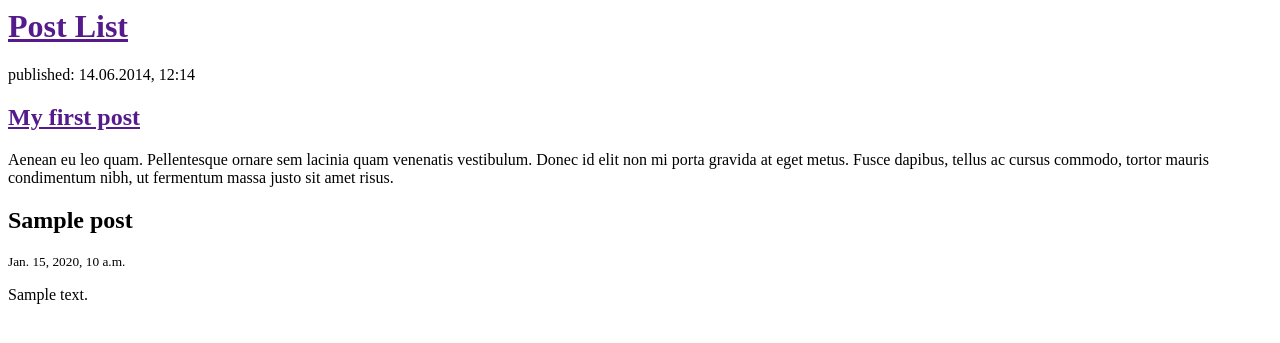
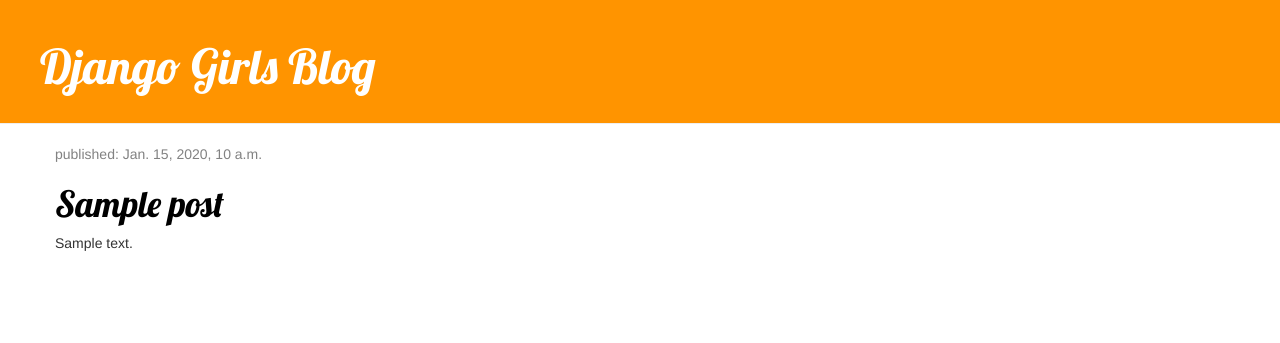
Before and after one commit to helloanh/testdjango, a Django app: template blog/templates/blog/post_list.html in a window 1280 px wide. Shown: the top 343 px of the page. Run offline with Django 3.2, Linux system fonts and the light colour scheme; the template is opened without the code that fills it: values that come from a table or form of the project are taken from there, others are empty; tables that the repository leaves empty hold one stand-in row (values such as "Sample post"); some libraries are stand-ins or nearby versions.

Commit message:
create static css file, update styling

```diff
--- /dev/null
+++ b/blog/static/css/blog.css
@@ -0,0 +1,46 @@
+.page-header {
+    background-color: #ff9400;
+    margin-top: 0;
+    padding: 20px 20px 20px 40px;
+}
+
+.page-header h1, .page-header h1 a, .page-header h1 a:visited, .page-header h1 a:active {
+    color: #ffffff;
+    font-size: 36pt;
+    text-decoration: none;
+}
+
+.content {
+    margin-left: 40px;
+}
+
+h1, h2, h3, h4 {
+    font-family: 'Lobster', cursive;
+}
+
+.date {
+    color: #828282;
+}
+
+.save {
+    float: right;
+}
+
+.post-form textarea, .post-form input {
+    width: 100%;
+}
+
+.top-menu, .top-menu:hover, .top-menu:visited {
+    color: #ffffff;
+    float: right;
+    font-size: 26pt;
+    margin-right: 20px;
+}
+
+.post {
+    margin-bottom: 70px;
+}
+
+.post h1 a, .post h1 a:visited {
+    color: #000000;
+}
--- a/blog/templates/blog/post_list.html
+++ b/blog/templates/blog/post_list.html
@@ -1,22 +1,32 @@
+{% load staticfiles %}
 <html>
     <head>
-        <title>Anh Test Blog</title>
+        <link rel="stylesheet"
+              href="//maxcdn.bootstrapcdn.com/bootstrap/3.2.0/css/bootstrap.min.css">
+        <link rel="stylesheet"
+              href="//maxcdn.bootstrapcdn.com/bootstrap/3.2.0/css/bootstrap-theme.min.css">
+        <link rel="stylesheet" href="{% static 'css/blog.css' %}">
+        <link href="//fonts.googleapis.com/css?family=Lobster&subset=latin,latin-ext" rel="stylesheet" type="text/css">
+        <title>Test Django - All Posts</title>
     </head>
     <body>
-        <div>
-            <h1><a href="">Post List</a></h1>
+        <div class="page-header">
+            <h1><a href="/">Django Girls Blog</a></h1>
         </div>
-
-        <div>
-            <p>published: 14.06.2014, 12:14</p>
-            <h2><a href="">My first post</a></h2>
-            <p>Aenean eu leo quam. Pellentesque ornare sem lacinia quam venenatis vestibulum. Donec id elit non mi porta gravida at eget metus. Fusce dapibus, tellus ac cursus commodo, tortor mauris condimentum nibh, ut fermentum massa justo sit amet risus.</p>
+        <div class="content container">
+            <div class="row">
+                <div class="col-md-8">
+                    {% for post in posts %}
+                        <div class="post">
+                            <div class="date">
+                                <p>published: {{ post.published_date }}</p>
+                            </div>
+                            <h1><a href="">{{ post.title }}</a></h1>
+                            <p>{{ post.text|linebreaksbr }}</p>
+                        </div>
+                    {% endfor %}
+                </div>
+            </div>
         </div>
-
-        {% for post in posts %}
-            <h2> {{post.title}}</h2>
-            <small>{{post.published_date}}</small>
-            <p> {{post.text|linebreaksbr}}</p>
-        {% endfor %}
     </body>
 </html>
```
